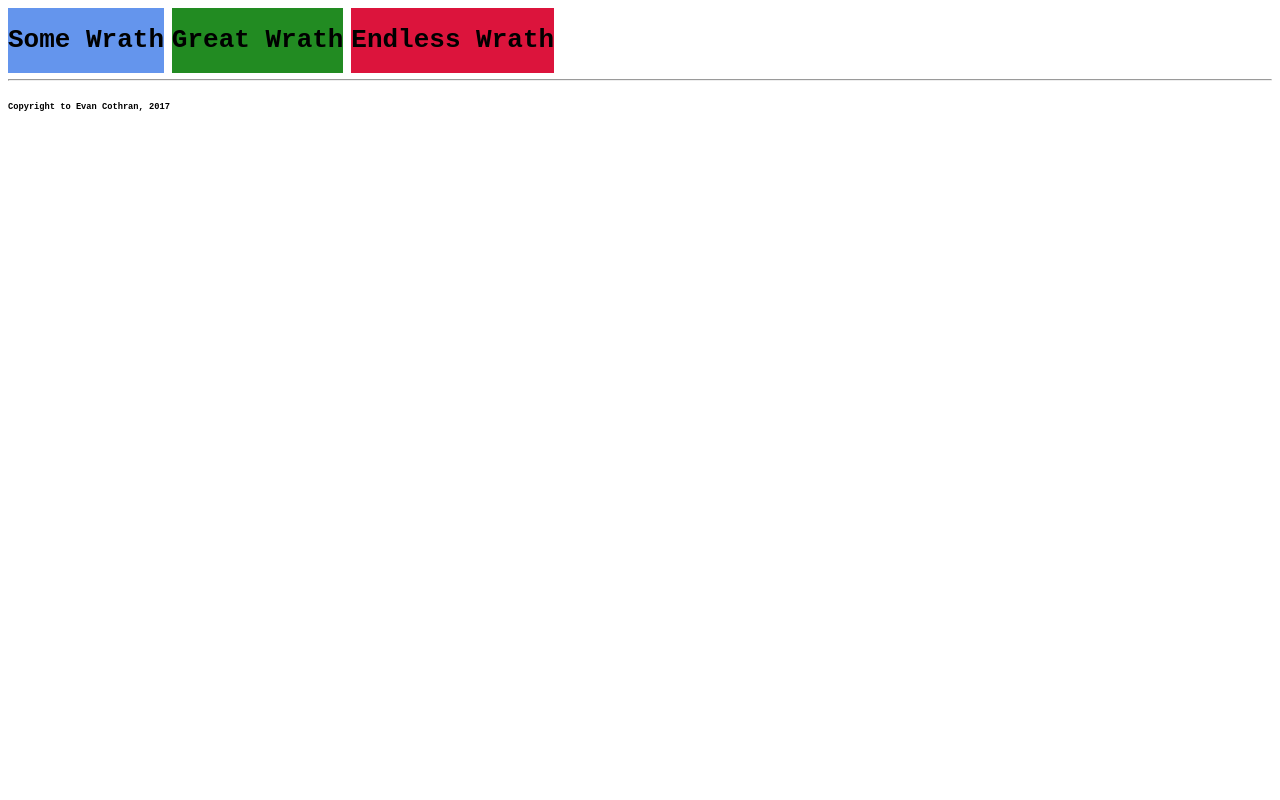
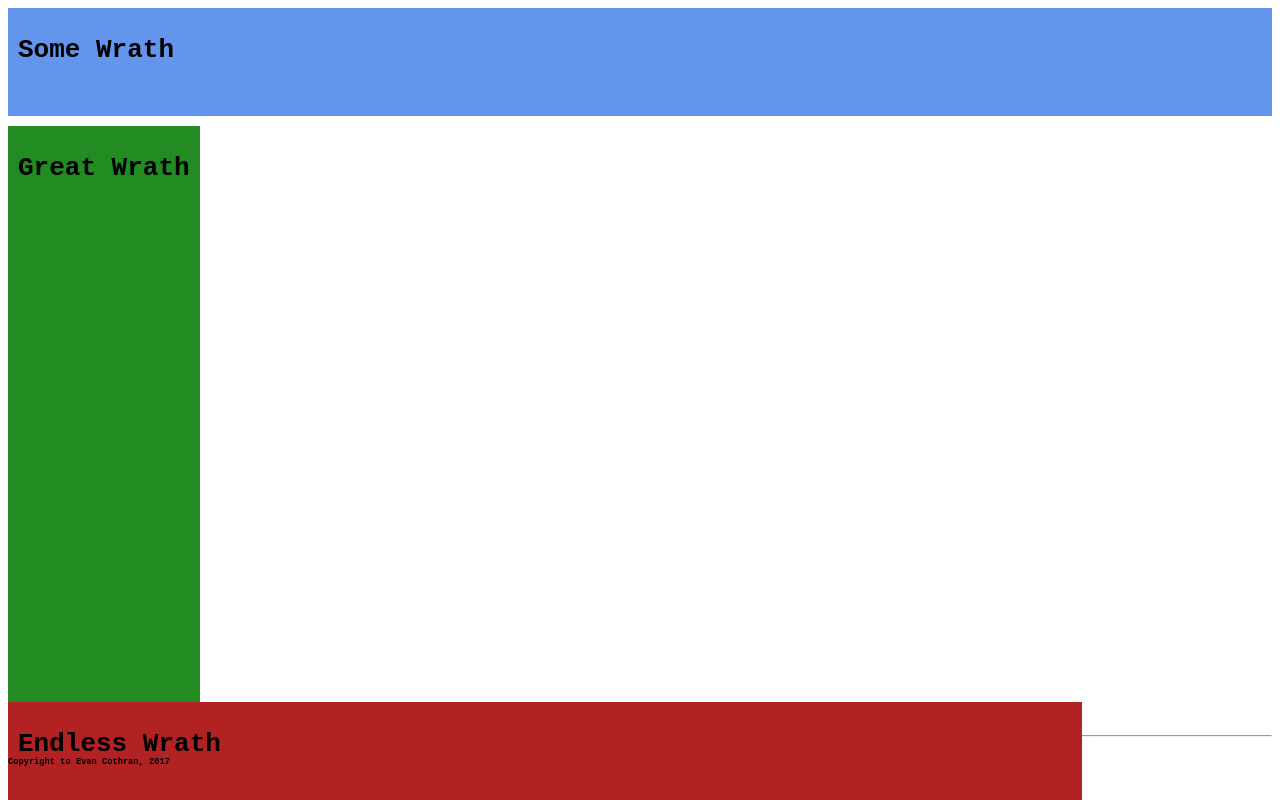
Before and after one commit to cr0wbait/portfoli, a plain HTML site: page index.html in a window 1280 px wide. Shown: the top 800 px of the page. Drawn offline with Linux system fonts and the light colour scheme.

Commit message:
structure and style

```diff
--- a/index.html
+++ b/index.html
@@ -6,7 +6,7 @@
   </head>
   <body>
     <div id="app-container">
-      <div class="splash boxx">
+      <div class="splash crate">
         <h1>Some Wrath</h1>
       </div>
       <div class="direct boxx">
--- a/styles/styles.css
+++ b/styles/styles.css
@@ -14,10 +14,20 @@ footer {
 #app-container {
   font-size: medium;
   font-family: monospace;
+  height: 90vh;
 }
 
 .boxx {
   display: inline-block;
+  padding: 10px;
+  height: 80%;
+}
+
+.crate {
+  display: block;
+  height: 15%;
+  padding: 10px;
+  margin-bottom:10px;
 }
 
 .splash {
@@ -29,5 +39,6 @@ footer {
 }
 
 .meat {
-  background-color: crimson;
+  background-color: firebrick;
+  width: 85%;
 }
```
